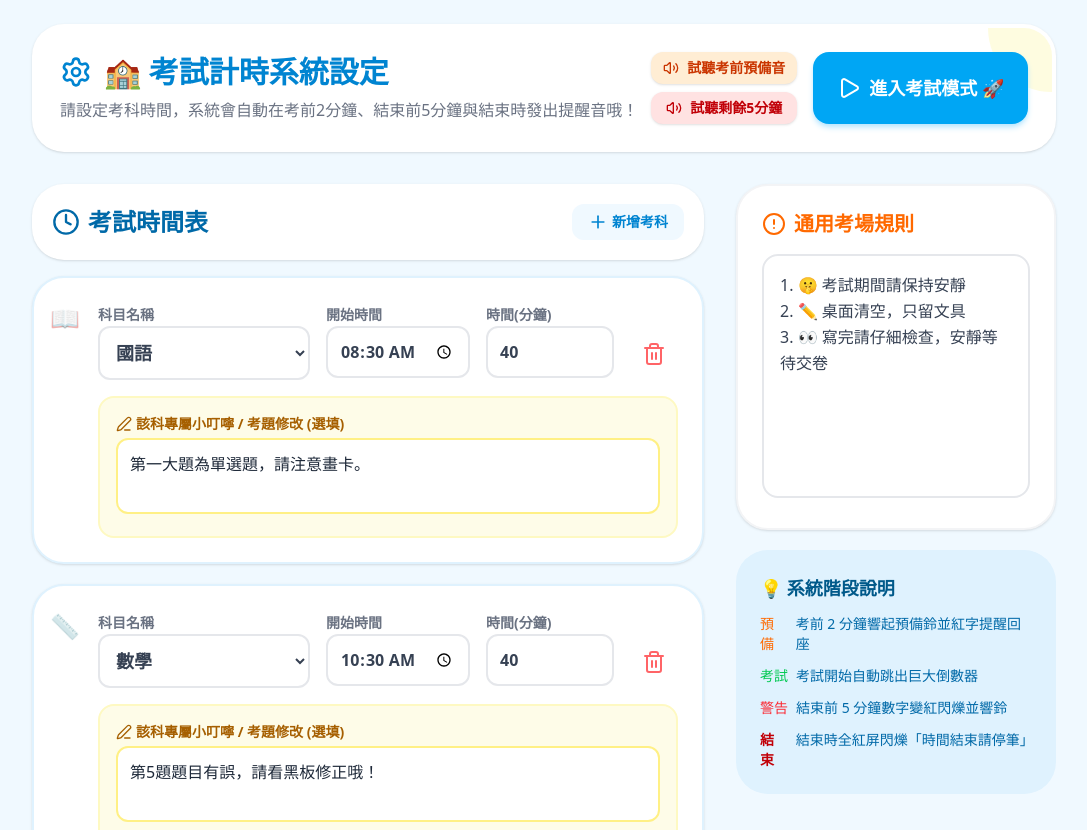
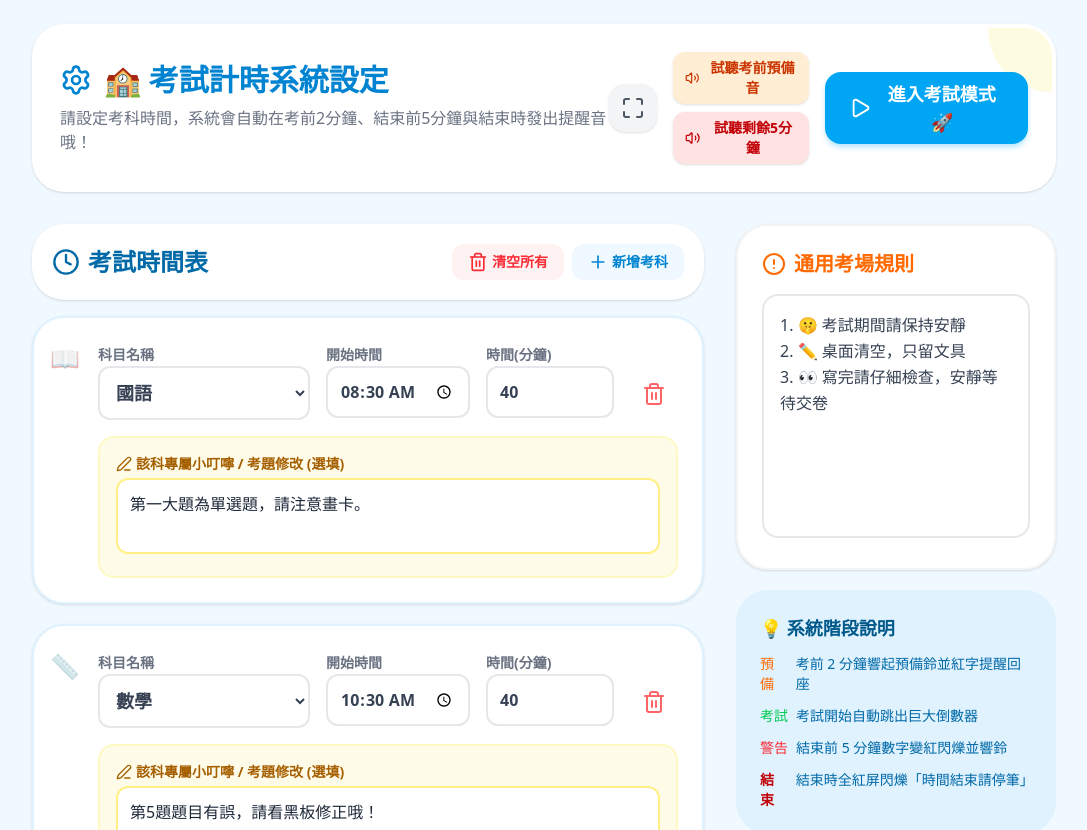
Before and after one commit to beyelin6/examtimer, a React (Vite) app: page / in a window 1280 px wide. Shown: the top 830 px of the page, without its empty margins (96-1183 px from the left). Built offline with nearby package versions, Linux system fonts and the light colour scheme.

Commit message:
feat: Add fullscreen toggle and persistence
Implements a fullscreen toggle for the application, improving usability and focus during exams. Also adds persistence for exam schedules and general notes using localStorage, so data is not lost on page refresh.

```diff
--- a/src/App.tsx
+++ b/src/App.tsx
@@ -1,5 +1,5 @@
 import React, { useState, useEffect, useRef } from 'react';
-import { Clock, Plus, Trash2, Volume2, AlertCircle, Play, Settings, Edit3, CheckCircle2 } from 'lucide-react';
+import { Clock, Plus, Trash2, Volume2, AlertCircle, Play, Settings, Edit3, CheckCircle2, Maximize, Minimize } from 'lucide-react';
 
 // --- 音效產生器 (Web Audio API) ---
 const playTone = (frequency: number, type: OscillatorType, duration: number, vol = 0.5) => {
@@ -101,13 +101,28 @@ interface Exam {
 export default function App() {
   const [mode, setMode] = useState<'setup' | 'exam'>('setup');
   const [currentTime, setCurrentTime] = useState(new Date());
+  const [isFullScreen, setIsFullScreen] = useState(false);
 
-  const [schedule, setSchedule] = useState<Exam[]>([
+  const [schedule, setSchedule] = useState<Exam[]>(() => {
+    const saved = localStorage.getItem('exam_schedule');
+    return saved ? JSON.parse(saved) : [
       { id: 1, subject: '國語', startTime: '08:30', duration: 40, notes: '第一大題為單選題，請注意畫卡。' },
       { id: 2, subject: '數學', startTime: '10:30', duration: 40, notes: '第5題題目有誤，請看黑板修正哦！' },
       { id: 3, subject: '英語', startTime: '13:30', duration: 40, notes: '包含聽力測驗，請注意聽廣播 🎧' }
-  ]);
-  const [generalNotes, setGeneralNotes] = useState('1. 🤫 考試期間請保持安靜\n2. ✏️ 桌面清空，只留文具\n3. 👀 寫完請仔細檢查，安靜等待交卷');
+    ];
+  });
+  const [generalNotes, setGeneralNotes] = useState(() => {
+    const saved = localStorage.getItem('exam_general_notes');
+    return saved || '1. 🤫 考試期間請保持安靜\n2. ✏️ 桌面清空，只留文具\n3. 👀 寫完請仔細檢查，安靜等待交卷';
+  });
+
+  useEffect(() => {
+    localStorage.setItem('exam_schedule', JSON.stringify(schedule));
+  }, [schedule]);
+
+  useEffect(() => {
+    localStorage.setItem('exam_general_notes', generalNotes);
+  }, [generalNotes]);
 
   const alertedRef = useRef<Record<number, { ready: boolean; warning: boolean; end: boolean; start: boolean }>>({});
 
@@ -122,6 +137,26 @@ export default function App() {
     }, 1000);
     return () => clearInterval(timer);
   }, [mode, schedule]);
+
+  useEffect(() => {
+    const handleFullScreenChange = () => {
+      setIsFullScreen(!!document.fullscreenElement);
+    };
+    document.addEventListener('fullscreenchange', handleFullScreenChange);
+    return () => document.removeEventListener('fullscreenchange', handleFullScreenChange);
+  }, []);
+
+  const toggleFullScreen = () => {
+    if (!document.fullscreenElement) {
+      document.documentElement.requestFullscreen().catch((err) => {
+        console.error(`Error attempting to enable full-screen mode: ${err.message}`);
+      });
+    } else {
+      if (document.exitFullscreen) {
+        document.exitFullscreen();
+      }
+    }
+  };
 
   const checkAlerts = (now: Date) => {
     schedule.forEach(exam => {
@@ -174,6 +209,12 @@ export default function App() {
 
   const removeExam = (id: number) => {
     setSchedule(schedule.filter(exam => exam.id !== id));
+  };
+
+  const clearAllExams = () => {
+    if (window.confirm('確定要清空所有考試科目嗎？此動作無法復原。')) {
+      setSchedule([]);
+    }
   };
 
   const testAudio = (type: 'ready' | 'warning') => {
@@ -255,7 +296,14 @@ export default function App() {
               </h1>
               <p className="text-gray-500 mt-2 font-medium">請設定考科時間，系統會自動在考前2分鐘、結束前5分鐘與結束時發出提醒音哦！</p>
             </div>
-            <div className="flex gap-4 relative z-10">
+            <div className="flex gap-4 relative z-10 items-center">
+               <button
+                onClick={toggleFullScreen}
+                className="p-3 bg-gray-100 text-gray-600 rounded-2xl hover:bg-gray-200 transition-colors shadow-sm"
+                title={isFullScreen ? "退出全螢幕" : "全螢幕模式"}
+              >
+                {isFullScreen ? <Minimize className="w-6 h-6" /> : <Maximize className="w-6 h-6" />}
+              </button>
                <div className="flex flex-col gap-2">
                 <button
                   onClick={() => testAudio('ready')}
@@ -289,12 +337,20 @@ export default function App() {
                   <Clock className="w-7 h-7" />
                   考試時間表
                 </h2>
+                <div className="flex gap-2">
+                  <button
+                    onClick={clearAllExams}
+                    className="flex items-center gap-1 text-sm font-bold text-red-500 hover:text-red-700 bg-red-50 px-4 py-2 rounded-xl transition-colors"
+                  >
+                    <Trash2 className="w-5 h-5" /> 清空所有
+                  </button>
                   <button
                     onClick={addExam}
-                  className="flex items-center gap-1 text-sm font-bold text-sky-600 hover:text-sky-800 bg-sky-50 px-4 py-2 rounded-xl"
+                    className="flex items-center gap-1 text-sm font-bold text-sky-600 hover:text-sky-800 bg-sky-50 px-4 py-2 rounded-xl transition-colors"
                   >
                     <Plus className="w-5 h-5" /> 新增考科
                   </button>
+                </div>
               </div>
 
               <div className="space-y-5">
@@ -431,7 +487,14 @@ export default function App() {
             {formatTime(currentTime)}
           </div>
         </div>
-        <div>
+        <div className="flex items-center gap-3">
+          <button
+            onClick={toggleFullScreen}
+            className="p-2.5 bg-white/80 hover:bg-white rounded-full text-gray-600 shadow-sm transition-all"
+            title={isFullScreen ? "退出全螢幕" : "全螢幕模式"}
+          >
+            {isFullScreen ? <Minimize className="w-6 h-6" /> : <Maximize className="w-6 h-6" />}
+          </button>
           <button
             onClick={() => setMode('setup')}
             className="px-5 py-2.5 bg-white/80 hover:bg-white rounded-full text-sm font-bold text-gray-600 shadow-sm transition-all"
@@ -523,7 +586,7 @@ export default function App() {
               <h2 className="text-5xl md:text-7xl font-black text-green-500 mb-8">
                 🎉 本日考試已全數結束 🎉
               </h2>
-              <p className="text-3xl text-gray-600 font-bold">各位小朋友辛苦了！🥳 趕快收拾書包回家吧！</p>
+              <p className="text-3xl text-gray-600 font-bold">各位小朋友辛苦了！🥳 </p>
             </div>
           )}
 
```
Lines whose indentation alone changed are shown as unchanged.
